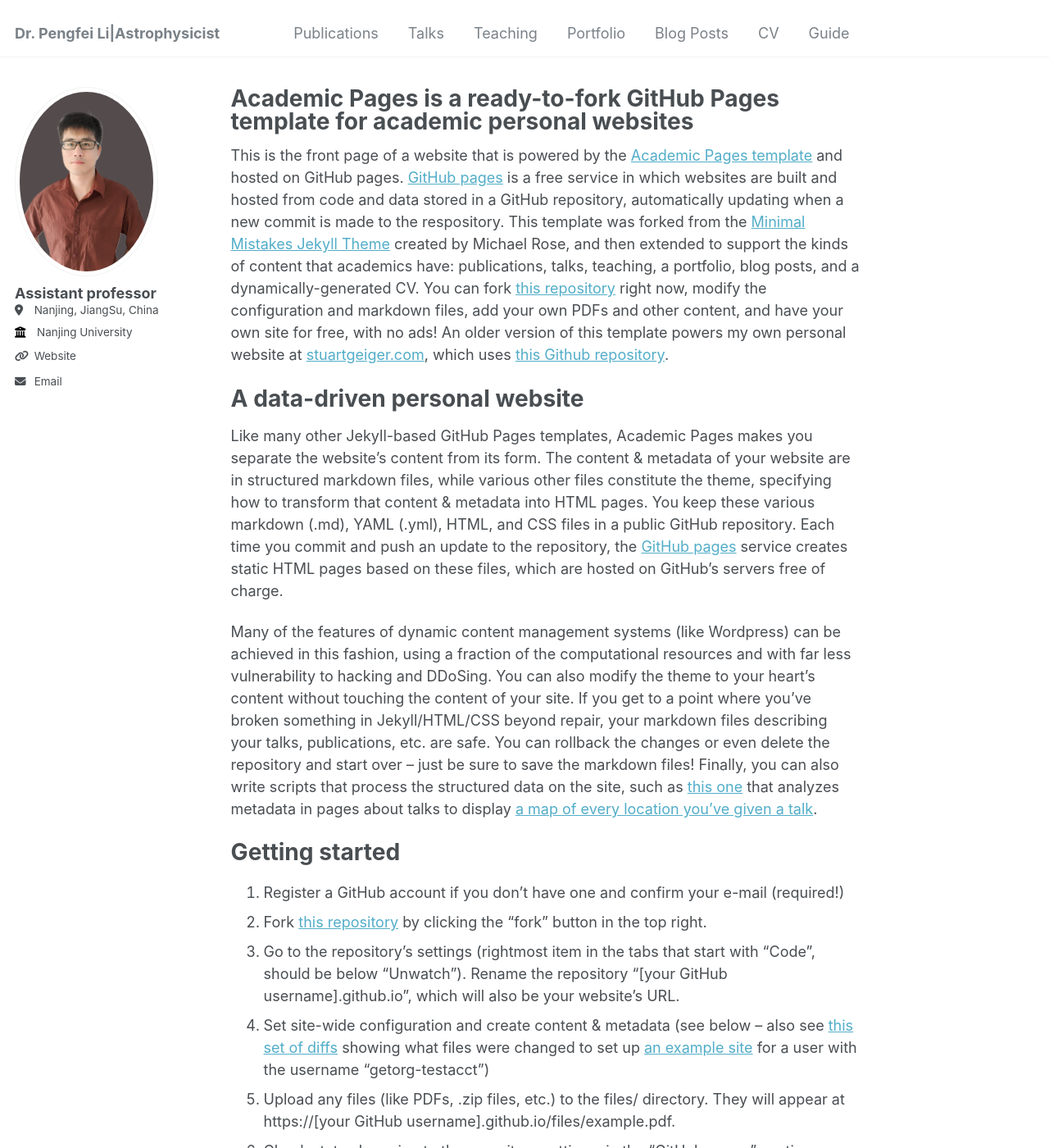
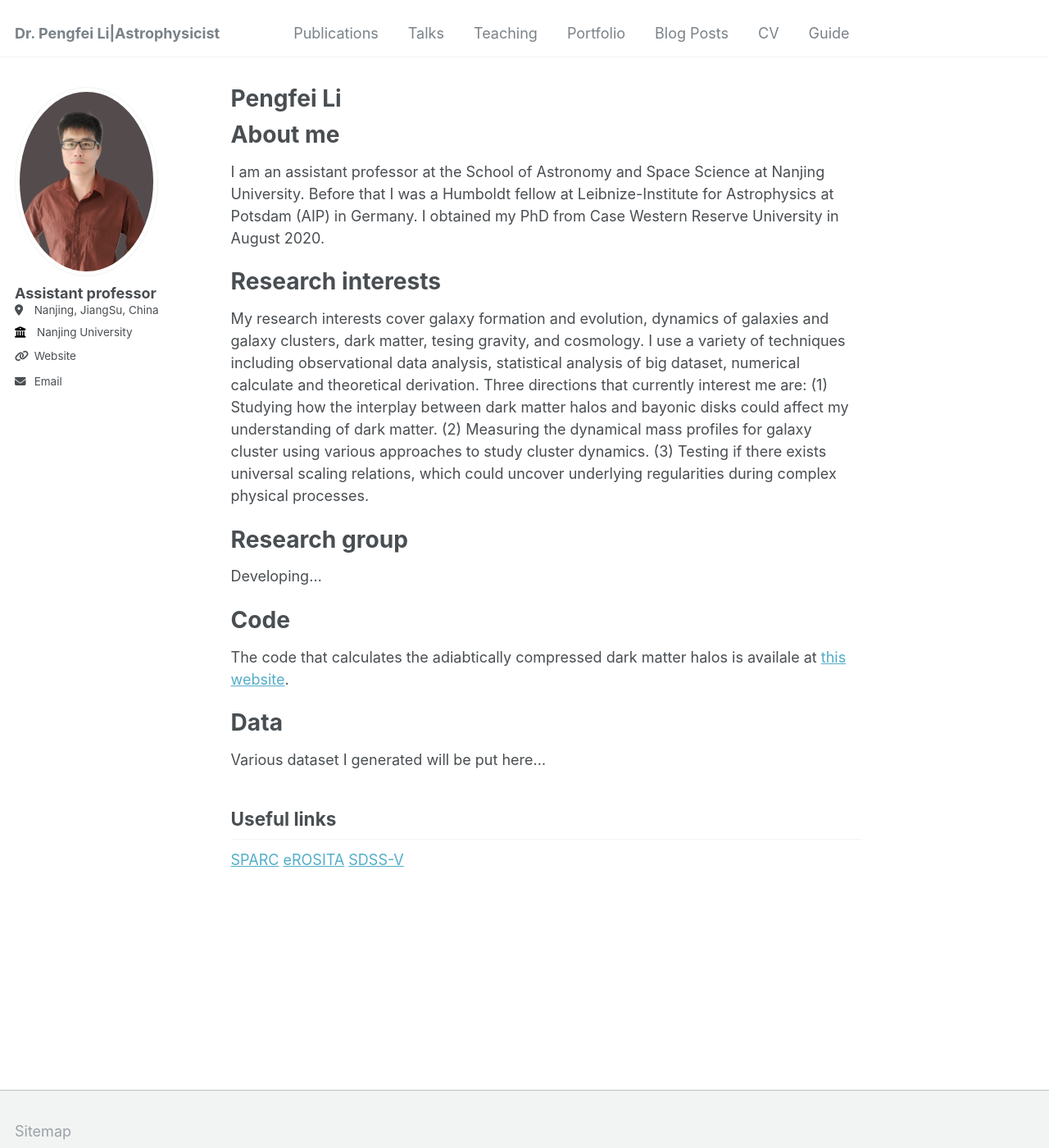
Before and after one commit to PengfeiLi0606/pengfeili0606.github.io, a Jekyll site: the page built from _pages/about.md, in a window 1280 px wide and 1400 px high. Shown: the whole window at 82% size. Built offline with Jekyll 4.4.1, drawn with Linux system fonts in a browser that asks for light colours; some of the changed text lies outside the part shown.

Commit message:
Update about.md

```diff
--- a/_pages/about.md
+++ b/_pages/about.md
@@ -1,49 +1,38 @@
 ---
 permalink: /
-title: "Academic Pages is a ready-to-fork GitHub Pages template for academic personal websites"
+title: "Pengfei Li"
 author_profile: true
 redirect_from:
   - /about/
   - /about.html
 ---
 
-This is the front page of a website that is powered by the [Academic Pages template](https://github.com/academicpages/academicpages.github.io) and hosted on GitHub pages. [GitHub pages](https://pages.github.com) is a free service in which websites are built and hosted from code and data stored in a GitHub repository, automatically updating when a new commit is made to the respository. This template was forked from the [Minimal Mistakes Jekyll Theme](https://mmistakes.github.io/minimal-mistakes/) created by Michael Rose, and then extended to support the kinds of content that academics have: publications, talks, teaching, a portfolio, blog posts, and a dynamically-generated CV. You can fork [this repository](https://github.com/academicpages/academicpages.github.io) right now, modify the configuration and markdown files, add your own PDFs and other content, and have your own site for free, with no ads! An older version of this template powers my own personal website at [stuartgeiger.com](http://stuartgeiger.com), which uses [this Github repository](https://github.com/staeiou/staeiou.github.io).
+About me
+======
+I am an assistant professor at the School of Astronomy and Space Science at Nanjing University. Before that I was a Humboldt fellow at Leibnize-Institute for Astrophysics at Potsdam (AIP) in Germany. I obtained my PhD from Case Western Reserve University in August 2020.
 
-A data-driven personal website
+Research interests
 ======
-Like many other Jekyll-based GitHub Pages templates, Academic Pages makes you separate the website's content from its form. The content & metadata of your website are in structured markdown files, while various other files constitute the theme, specifying how to transform that content & metadata into HTML pages. You keep these various markdown (.md), YAML (.yml), HTML, and CSS files in a public GitHub repository. Each time you commit and push an update to the repository, the [GitHub pages](https://pages.github.com/) service creates static HTML pages based on these files, which are hosted on GitHub's servers free of charge.
+My research interests cover galaxy formation and evolution, dynamics of galaxies and galaxy clusters, dark matter, tesing gravity, and cosmology. I use a variety of techniques including observational data analysis, statistical analysis of big dataset, numerical calculate and theoretical derivation. Three directions that currently interest me are:
+(1) Studying how the interplay between dark matter halos and bayonic disks could affect my understanding of dark matter.
+(2) Measuring the dynamical mass profiles for galaxy cluster using various approaches to study cluster dynamics.
+(3) Testing if there exists universal scaling relations, which could uncover underlying regularities during complex physical processes.
 
-Many of the features of dynamic content management systems (like Wordpress) can be achieved in this fashion, using a fraction of the computational resources and with far less vulnerability to hacking and DDoSing. You can also modify the theme to your heart's content without touching the content of your site. If you get to a point where you've broken something in Jekyll/HTML/CSS beyond repair, your markdown files describing your talks, publications, etc. are safe. You can rollback the changes or even delete the repository and start over -- just be sure to save the markdown files! Finally, you can also write scripts that process the structured data on the site, such as [this one](https://github.com/academicpages/academicpages.github.io/blob/master/talkmap.ipynb) that analyzes metadata in pages about talks to display [a map of every location you've given a talk](https://academicpages.github.io/talkmap.html).
+Research group
+======
+Developing...
 
-Getting started
+Code
 ======
-1. Register a GitHub account if you don't have one and confirm your e-mail (required!)
-1. Fork [this repository](https://github.com/academicpages/academicpages.github.io) by clicking the "fork" button in the top right.
-1. Go to the repository's settings (rightmost item in the tabs that start with "Code", should be below "Unwatch"). Rename the repository "[your GitHub username].github.io", which will also be your website's URL.
-1. Set site-wide configuration and create content & metadata (see below -- also see [this set of diffs](http://archive.is/3TPas) showing what files were changed to set up [an example site](https://getorg-testacct.github.io) for a user with the username "getorg-testacct")
-1. Upload any files (like PDFs, .zip files, etc.) to the files/ directory. They will appear at https://[your GitHub username].github.io/files/example.pdf.
-1. Check status by going to the repository settings, in the "GitHub pages" section
+The code that calculates the adiabtically compressed dark matter halos is availale at [this website](https://github.com/PengfeiLi0606/compress).
 
-Site-wide configuration
+Data
+======
+Various dataset I generated will be put here...
+
+
+Useful links
 ------
-The main configuration file for the site is in the base directory in [_config.yml](https://github.com/academicpages/academicpages.github.io/blob/master/_config.yml), which defines the content in the sidebars and other site-wide features. You will need to replace the default variables with ones about yourself and your site's github repository. The configuration file for the top menu is in [_data/navigation.yml](https://github.com/academicpages/academicpages.github.io/blob/master/_data/navigation.yml). For example, if you don't have a portfolio or blog posts, you can remove those items from that navigation.yml file to remove them from the header.
-
-Create content & metadata
-------
-For site content, there is one markdown file for each type of content, which are stored in directories like _publications, _talks, _posts, _teaching, or _pages. For example, each talk is a markdown file in the [_talks directory](https://github.com/academicpages/academicpages.github.io/tree/master/_talks). At the top of each markdown file is structured data in YAML about the talk, which the theme will parse to do lots of cool stuff. The same structured data about a talk is used to generate the list of talks on the [Talks page](https://academicpages.github.io/talks), each [individual page](https://academicpages.github.io/talks/2012-03-01-talk-1) for specific talks, the talks section for the [CV page](https://academicpages.github.io/cv), and the [map of places you've given a talk](https://academicpages.github.io/talkmap.html) (if you run this [python file](https://github.com/academicpages/academicpages.github.io/blob/master/talkmap.py) or [Jupyter notebook](https://github.com/academicpages/academicpages.github.io/blob/master/talkmap.ipynb), which creates the HTML for the map based on the contents of the _talks directory).
-
-**Markdown generator**
-
-I have also created [a set of Jupyter notebooks](https://github.com/academicpages/academicpages.github.io/tree/master/markdown_generator
-) that converts a CSV containing structured data about talks or presentations into individual markdown files that will be properly formatted for the Academic Pages template. The sample CSVs in that directory are the ones I used to create my own personal website at stuartgeiger.com. My usual workflow is that I keep a spreadsheet of my publications and talks, then run the code in these notebooks to generate the markdown files, then commit and push them to the GitHub repository.
-
-How to edit your site's GitHub repository
-------
-Many people use a git client to create files on their local computer and then push them to GitHub's servers. If you are not familiar with git, you can directly edit these configuration and markdown files directly in the github.com interface. Navigate to a file (like [this one](https://github.com/academicpages/academicpages.github.io/blob/master/_talks/2012-03-01-talk-1.md) and click the pencil icon in the top right of the content preview (to the right of the "Raw | Blame | History" buttons). You can delete a file by clicking the trashcan icon to the right of the pencil icon. You can also create new files or upload files by navigating to a directory and clicking the "Create new file" or "Upload files" buttons.
-
-Example: editing a markdown file for a talk
-![Editing a markdown file for a talk](/images/editing-talk.png)
-
-For more info
-------
-More info about configuring Academic Pages can be found in [the guide](https://academicpages.github.io/markdown/). The [guides for the Minimal Mistakes theme](https://mmistakes.github.io/minimal-mistakes/docs/configuration/) (which this theme was forked from) might also be helpful.
+[SPARC](http://astroweb.case.edu/SPARC/)
+[eROSITA](https://erosita.mpe.mpg.de/dr1/)
+[SDSS-V](https://www.sdss.org/dr18/bhm/)
```
